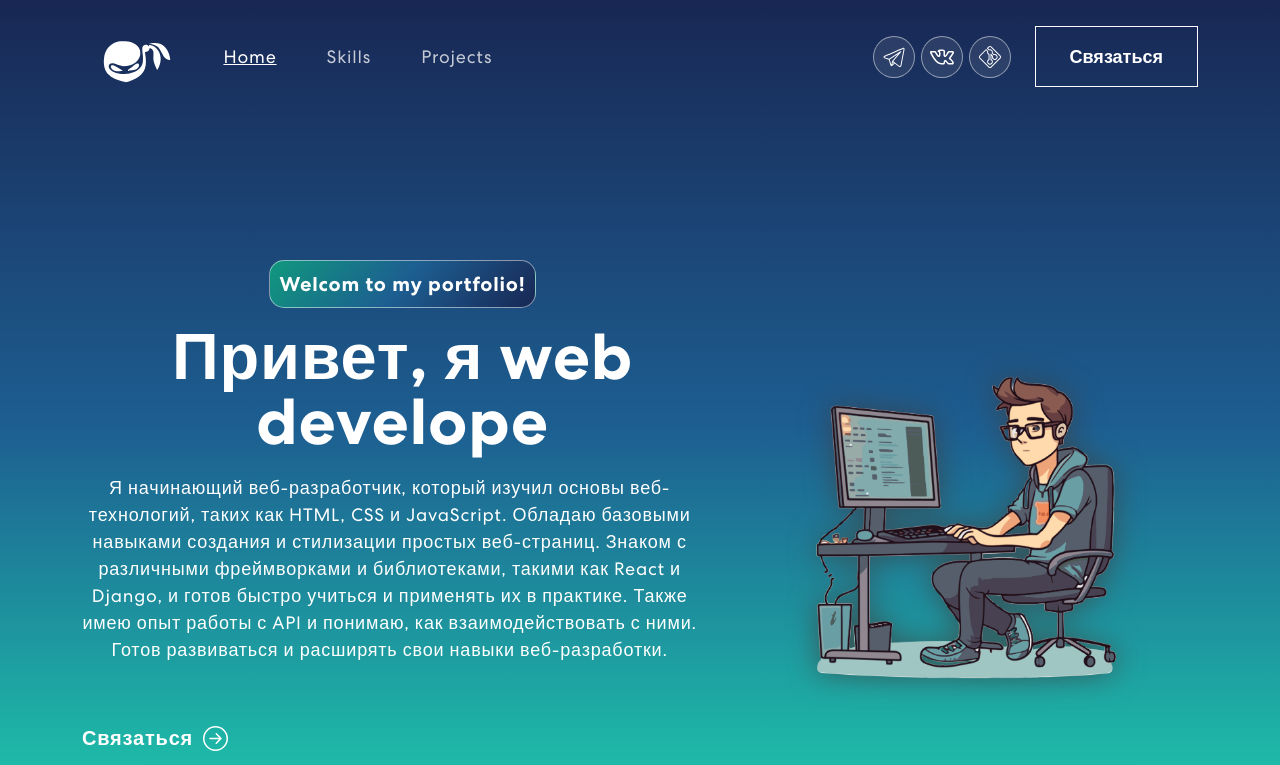
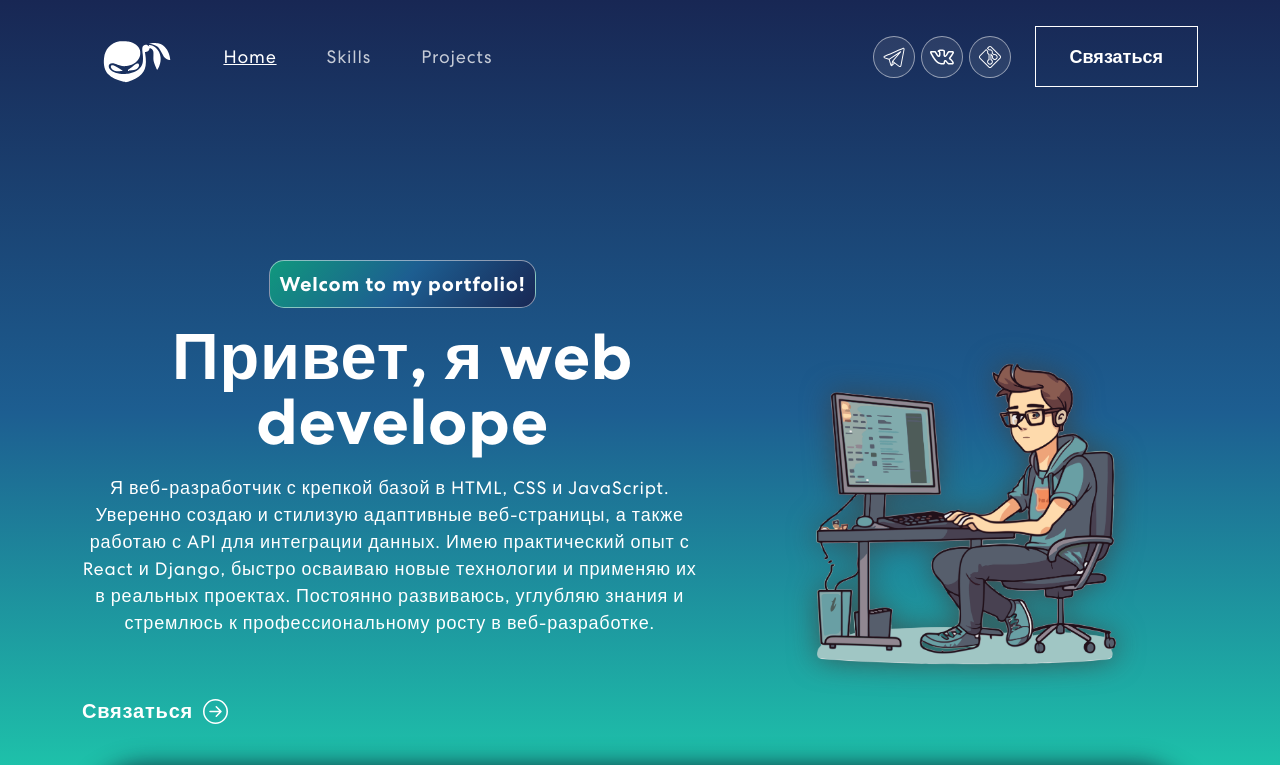
Before and after one commit to EfaSer/portfolio_test, a React (Create React App) app: page / in a window 1280 px wide. Shown: the top 765 px of the page. Built offline with nearby package versions, Linux system fonts and the light colour scheme.

Commit message:
fix: correct text banner

```diff
--- a/src/components/Banner.js
+++ b/src/components/Banner.js
@@ -65,14 +65,13 @@ export const Banner = () => {
                     <span className="wrap">{text}</span>
                   </h1>
                   <p>
-                    Я начинающий веб-разработчик, который изучил основы
-                    веб-технологий, таких как HTML, CSS и JavaScript. Обладаю
-                    базовыми навыками создания и стилизации простых веб-страниц.
-                    Знаком с различными фреймворками и библиотеками, такими как
-                    React и Django, и готов быстро учиться и применять их в
-                    практике. Также имею опыт работы с API и понимаю, как
-                    взаимодействовать с ними. Готов развиваться и расширять свои
-                    навыки веб-разработки.
+                    Я веб-разработчик с крепкой базой в HTML, CSS и JavaScript.
+                    Уверенно создаю и стилизую адаптивные веб-страницы, а также
+                    работаю с API для интеграции данных. Имею практический опыт
+                    с React и Django, быстро осваиваю новые технологии и
+                    применяю их в реальных проектах. Постоянно развиваюсь,
+                    углубляю знания и стремлюсь к профессиональному росту в
+                    веб-разработке.
                   </p>
                   <button onClick={() => console.log("connect")}>
                     Связаться <ArrowRightCircle size={25} />
```
